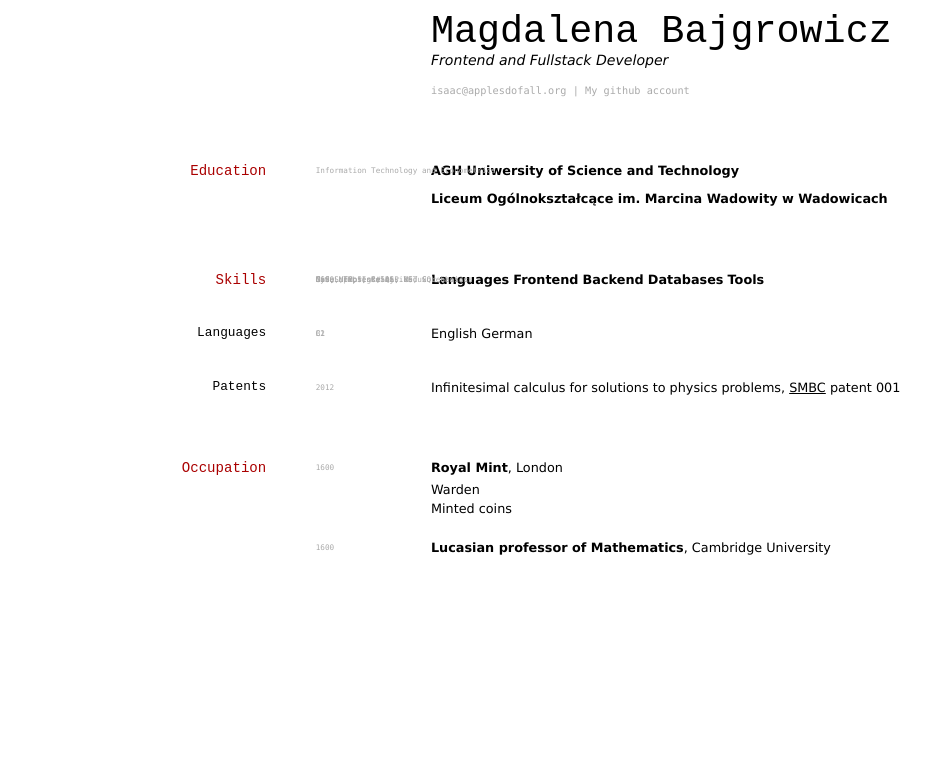
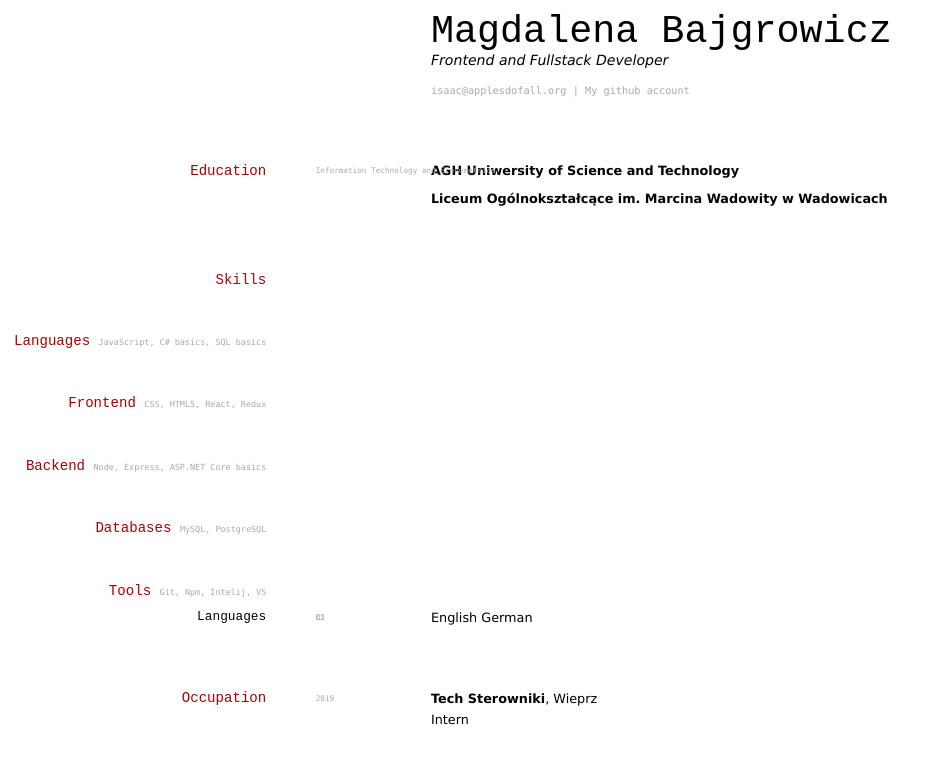
Before and after one commit to elipapa/markdown-cv, a Jekyll site: the page built from index.md, in a window 1280 px wide. Shown: the top 764 px of the page, without its empty margins (0-947 px from the left). Built offline with Jekyll 4.4.1, drawn with Linux system fonts in a browser that asks for light colours.

Commit message:
Update index.md

```diff
--- a/index.md
+++ b/index.md
@@ -19,36 +19,25 @@ __Liceum Ogólnokształcące im. Marcina Wadowity w Wadowicach__
 
 ## Skills
 
-__Languages__ `JavaScript, C# basics, SQL basics`
-__Frontend__ `CSS, HTML5, React, Redux`
-__Backend__ `Node, Express, ASP.NET Core basics`
-__Databases__ `MySQL, PostgreSQL`
-__Tools__ `Git, Npm, Intelij, VS`
+## Languages `JavaScript, C# basics, SQL basics`
+## Frontend `CSS, HTML5, React, Redux`
+## Backend `Node, Express, ASP.NET Core basics`
+## Databases `MySQL, PostgreSQL`
+## Tools `Git, Npm, Intelij, VS`
 
 ### Languages
 
 English `C1`
 German `B2`
 
-### Patents
-
-`2012`
-Infinitesimal calculus for solutions to physics problems, [SMBC](http://www.techdirt.com/articles/20121011/09312820678/if-patents-had-been-around-time-newton.shtml) patent 001
-
-
 ## Occupation
 
-`1600`
-__Royal Mint__, London
+`2019`
+__Tech Sterowniki__, Wieprz
 
-- Warden
-- Minted coins
-
-`1600`
-__Lucasian professor of Mathematics__, Cambridge University
-
+- Intern
 
 
 <!-- ### Footer
 
-Last updated: May 2013 -->
+Last updated: May 2020 -->
```
